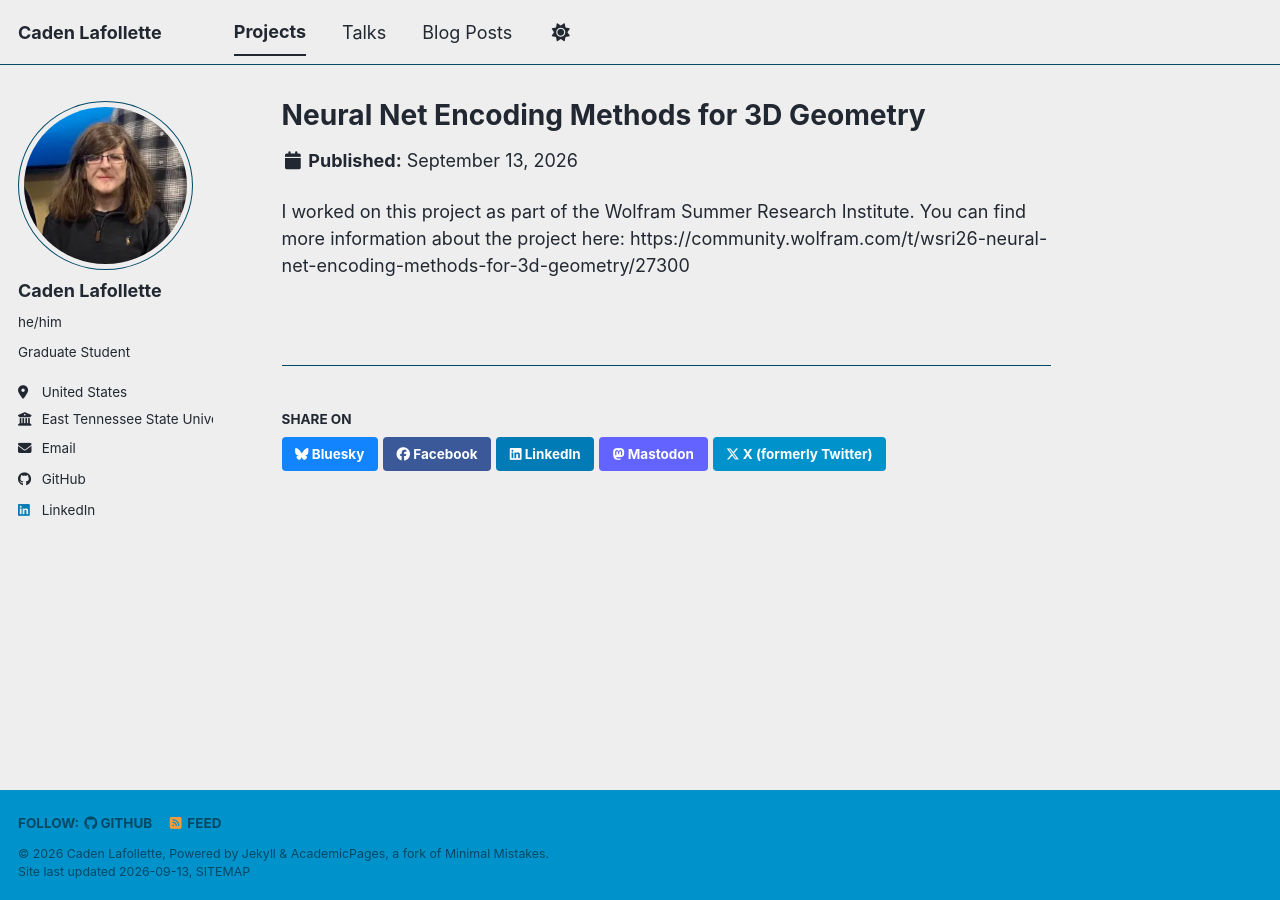
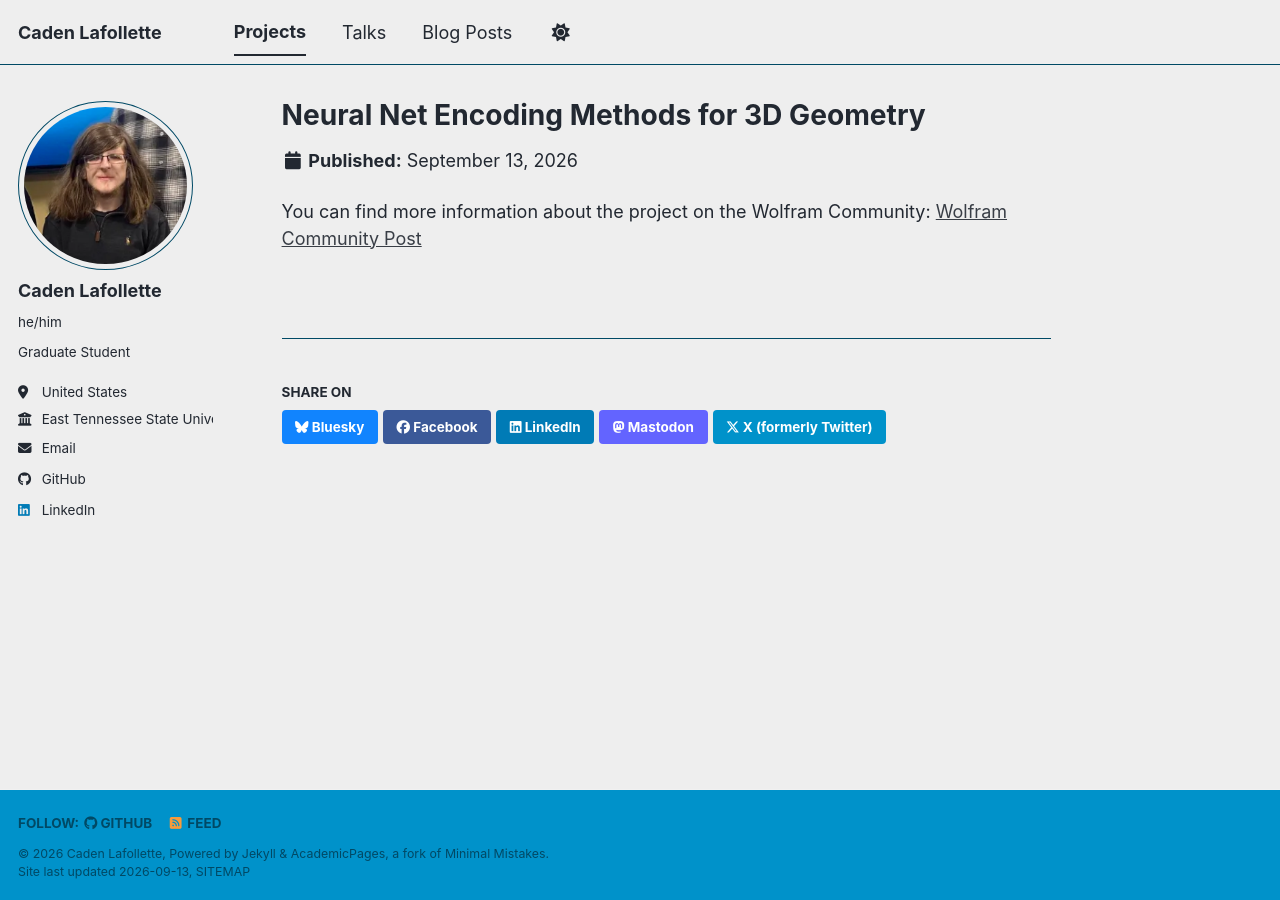
Before and after one commit to clafollette303/clafollette303.github.io, a Jekyll site: the page built from _portfolio/portfolio-1.md, in a window 1280 px wide. Built offline with Jekyll 4.4.1, drawn with Linux system fonts in a browser that asks for light colours; a style sheet for code colours, icons or effects is not loaded.

Commit message:
Revise portfolio item 1 description and excerpt
Updated the excerpt and project description for clarity.

```diff
--- a/_portfolio/portfolio-1.md
+++ b/_portfolio/portfolio-1.md
@@ -1,8 +1,8 @@
 ---
 title: "Neural Net Encoding Methods for 3D Geometry"
-excerpt: "Short description of portfolio item number 1<br/><img src='/images/hero_image.png'>"
+excerpt: "A computational essay I produced as part of the 2026 Wolfram Summer Research Institute.<br/><img src='/images/hero_image.png'>"
 collection: portfolio
 ---
 
-I worked on this project as part of the Wolfram Summer Research Institute. You can find more information about the project here:
-https://community.wolfram.com/t/wsri26-neural-net-encoding-methods-for-3d-geometry/27300
+You can find more information about the project on the Wolfram Community:
+[Wolfram Community Post](https://community.wolfram.com/t/wsri26-neural-net-encoding-methods-for-3d-geometry/27300)
```
